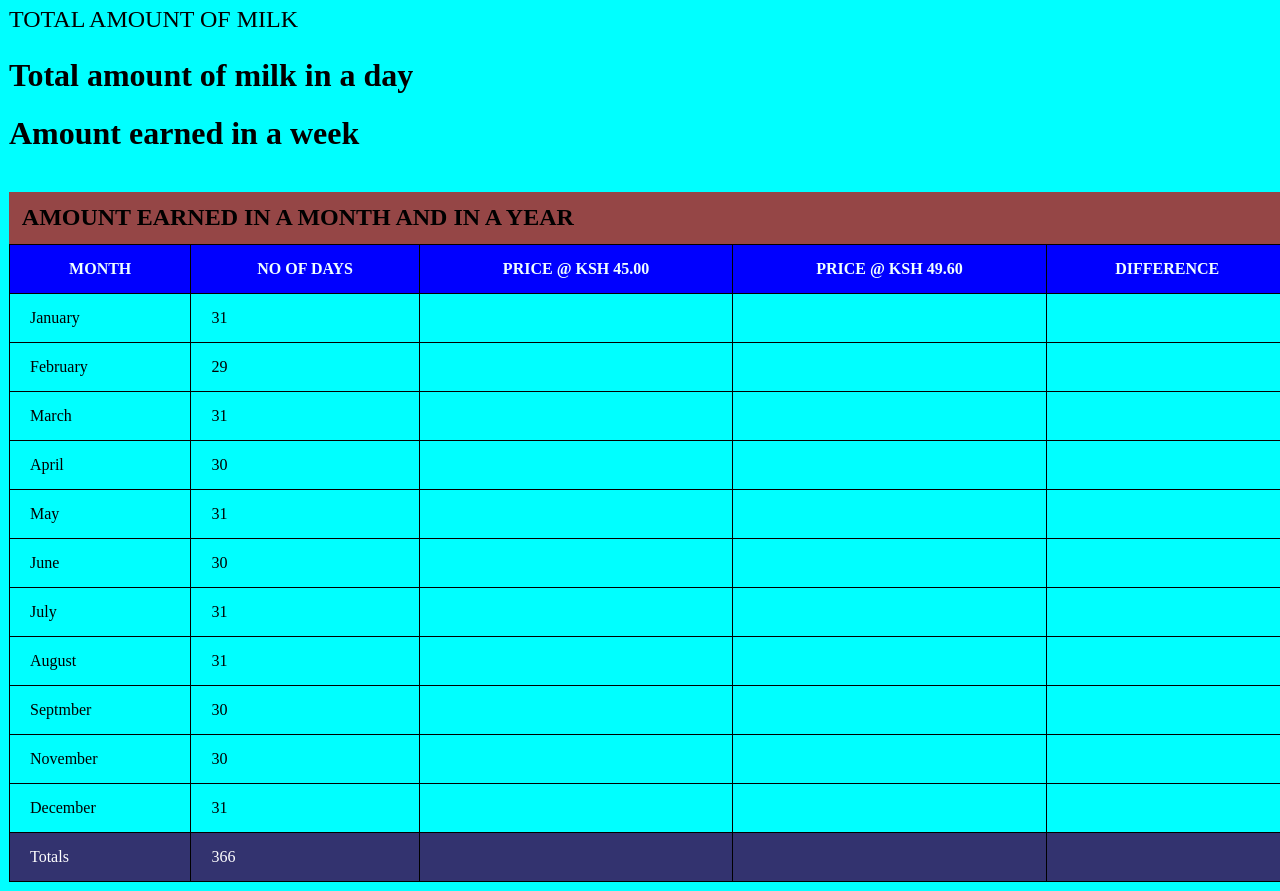
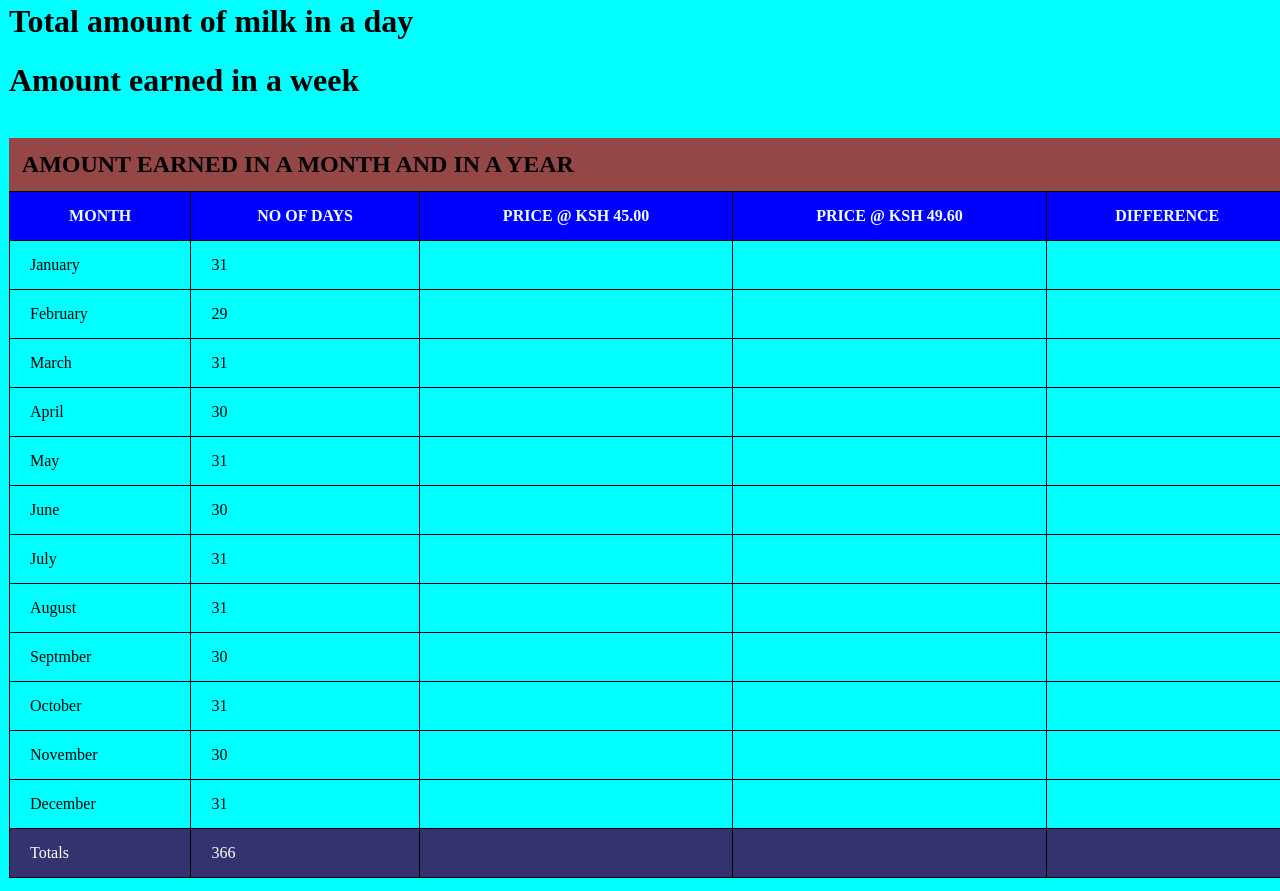
Before and after one commit to Emanukim/Dairybiz-report, a plain HTML site: page index.html in a window 1280 px wide. Shown: the part 680-1571 px from the top of the page. Drawn offline with Linux system fonts and the light colour scheme.

Commit message:
modifies html

```diff
--- a/index.html
+++ b/index.html
@@ -41,15 +41,14 @@
          <input type="button"  value="Generate Report" class="button" onClick="totalMilk()">
 
          <div>
-         <p>TOTAL AMOUNT OF MILK</p>
-         <span id="result"></span>
          </div>
          <span>
      </div>
      <div>
         <h1>Total amount of milk in a day</h1>
-        <span ></span>
-     </div>
+        <span id="result" ></span>
+
+      </div>
 
 
      <div class="week">
@@ -130,6 +129,13 @@
             <td></td>
          </tr>
          <tr>
+            <td>October</td>
+            <td>31</td>
+            <td></td>
+            <td></td>
+            <td></td>
+         </tr>
+         <tr>
             <td>November</td>
             <td>30</td>
             <td></td>
```
